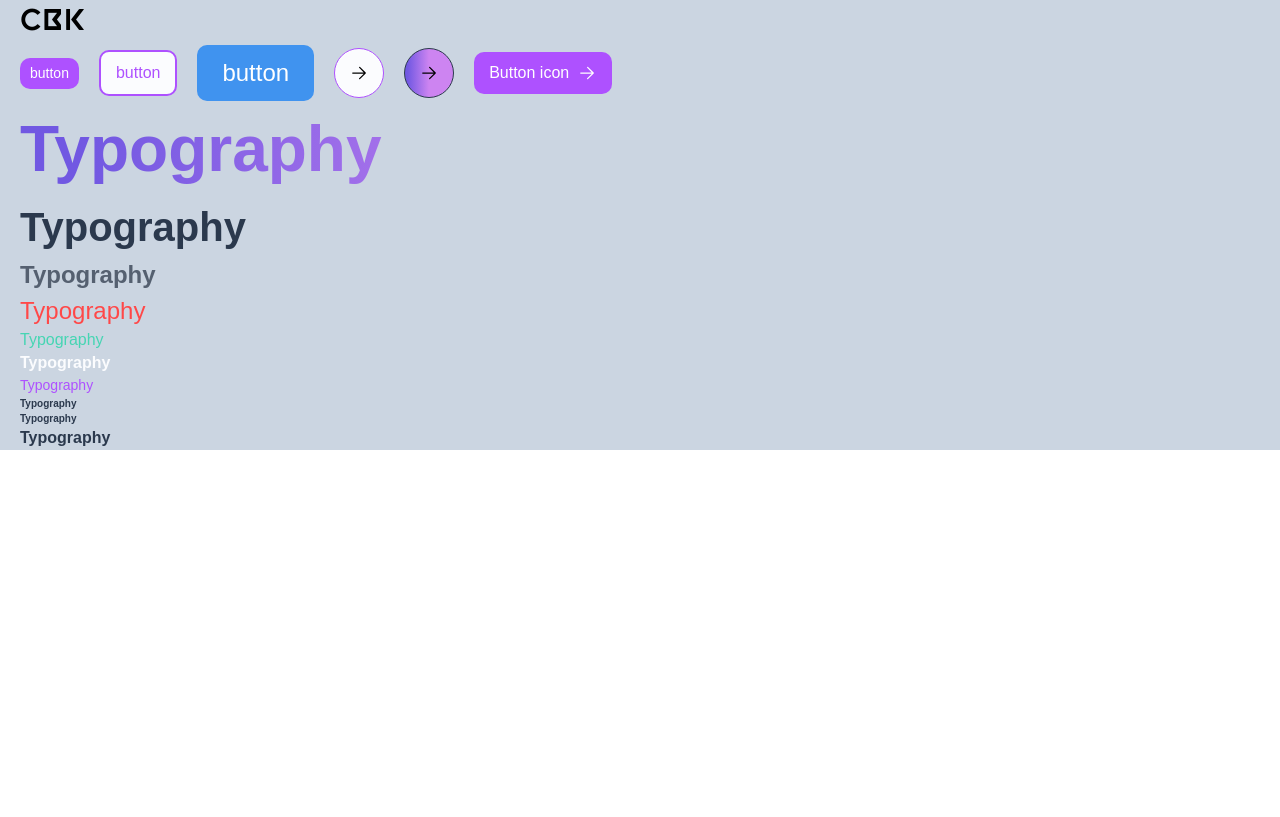
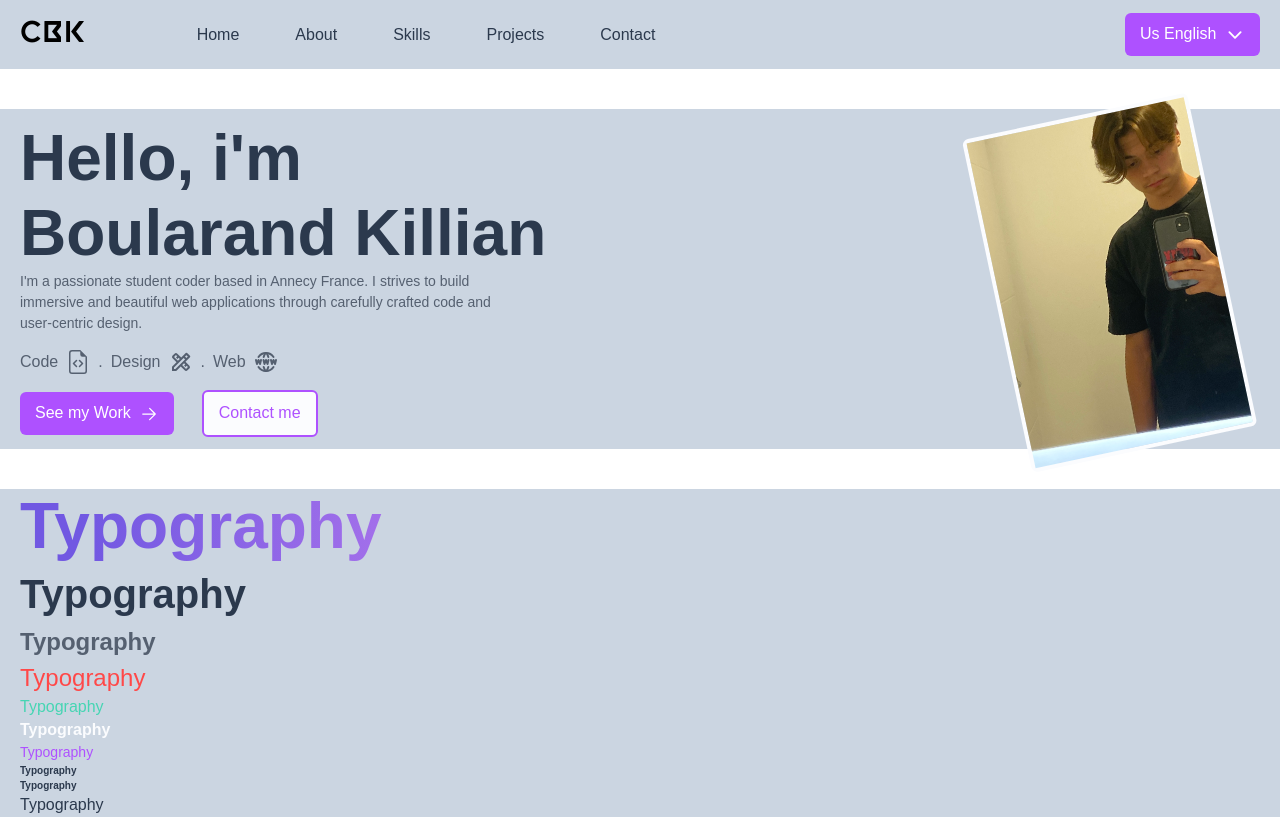
Before and after one commit to Wesome0674/CBK, a Next.js app: page / in a window 1280 px wide. Built offline with nearby package versions, Linux system fonts and the light colour scheme.

Commit message:
header almost done

```diff
--- a/src/app/page.tsx
+++ b/src/app/page.tsx
@@ -1,11 +1,6 @@
 import { Button } from "@/ui/designsystem/Button";
 import { Typographie } from "@/ui/designsystem/typography/Typographie";
 import Image from "next/image";
-import { HiArrowSmallRight } from "react-icons/hi2"; // right arrow
-import { BsFileEarmarkCode } from "react-icons/bs"; // code header
-import { MdOutlineDesignServices } from "react-icons/md"; // design header
-import { TbWorldWww } from "react-icons/tb"; // www
-import { IoChevronDown } from "react-icons/io5"; // down chevron
 import { BiCodeBlock, BiSolidMessageRoundedDetail } from "react-icons/bi"; // code and message
 import { FaServer } from "react-icons/fa6"; // back-end
 import { SiArduino } from "react-icons/si"; // iot
@@ -15,28 +10,14 @@ import { FaReact } from "react-icons/fa"; // react
 import { SiTailwindcss } from "react-icons/si"; // tailwind
 import { Container } from "@/ui/components/container/Container";
 import { Navigation } from "@/ui/components/navigation/Navigation";
+import { Header } from "@/ui/components/header/Header";
 
 export default function Home() {
   return (
     <>
       <Navigation />
+      <Header />
       <Container>
-        <div className="flex gap-5 items-center">
-          <Button size="small" variant="accent">
-            button
-          </Button>
-          <Button variant="outline">button</Button>
-          <Button size="large" variant="insta">
-            button
-          </Button>
-          <Button
-            variant="icon"
-            iconTheme="secondary"
-            icon={{ icon: HiArrowSmallRight }}
-          />
-          <Button variant="icon" icon={{ icon: HiArrowSmallRight }} />
-          <Button icon={{ icon: HiArrowSmallRight }}>Button icon</Button>
-        </div>
         <Typographie theme="linear" variant="display" component="h1">
           Typography
         </Typographie>
--- /dev/null
+++ b/src/ui/components/header/Header.tsx
@@ -0,0 +1,71 @@
+import { Typographie } from "@/ui/designsystem/typography/Typographie";
+import { Container } from "../container/Container";
+import { Button } from "@/ui/designsystem/Button";
+import { HiArrowSmallRight } from "react-icons/hi2"; // right arrow
+import { BsFileEarmarkCode } from "react-icons/bs"; // code header
+import { MdOutlineDesignServices } from "react-icons/md"; // design header
+import { TbWorldWww } from "react-icons/tb"; // www
+import Image from "next/image";
+
+interface Props {}
+
+export const Header = ({}: Props) => {
+  return (
+    <Container className="flex items-center justify-between my-10 ">
+      <div className="space-y-4">
+        <div>
+          <Typographie
+            variant="display"
+            component="h1"
+            className="flex flex-col"
+          >
+            <span>Hello, i'm</span>
+            <span>Boularand Killian</span>
+          </Typographie>
+          <Typographie
+            variant="body-sm"
+            theme="tercery"
+            className="max-w-[500px]"
+            component="p"
+          >
+            I'm a passionate student coder based in Annecy France. I strives to
+            build immersive and beautiful web applications through carefully
+            crafted code and user-centric design.
+          </Typographie>
+        </div>
+
+        <Typographie
+          theme="tercery"
+          component="div"
+          className="flex items-center gap-x-2"
+        >
+          <span>Code</span>
+          <BsFileEarmarkCode size={24} />
+          <span>.</span>
+          <span>Design</span>
+          <MdOutlineDesignServices size={24} />
+          <span>.</span>
+          <span>Web</span>
+          <TbWorldWww size={24} />
+        </Typographie>
+        <div className="space-x-7">
+          <Button icon={{ icon: HiArrowSmallRight }}>See my Work</Button>
+          <Button variant="outline">Contact me</Button>
+        </div>
+      </div>
+      <div //👈 wrap your Image tag
+        className="flex h-[340px] w-[230px] border-4 border-light rounded origin-bottom -rotate-12"
+        style={{
+          position: "relative",
+        }}
+      >
+        <Image
+          src={"/assets/images/meheader.jpeg"}
+          alt="image"
+          fill
+          objectFit="cover"
+        />
+      </div>
+    </Container>
+  );
+};
--- a/src/ui/components/navigation/Navigation.tsx
+++ b/src/ui/components/navigation/Navigation.tsx
@@ -1,17 +1,38 @@
 import { Typographie } from "@/ui/designsystem/typography/Typographie";
 import { Container } from "../container/Container";
+import { Button } from "@/ui/designsystem/Button";
+import { IoChevronDown } from "react-icons/io5";
 
 interface Props {}
 
 export const Navigation = ({}: Props) => {
   return (
-    <Container>
-      <nav>
+    <Container className="flex items-center justify-between gap-5 py-3">
+      <div className="flex items-center gap-28">
+        <h1 className="text-[30px] tracking-wide text-valorant ">CBK</h1>
         <div>
-          <h1 className="text-[30px] tracking-wide text-valorant ">CBK</h1>
+          <Typographie
+            variant="link"
+            className="flex items-center gap-14 "
+            component="span"
+          >
+            <span>Home</span>
+            <span>About</span>
+            <span>Skills</span>
+            <span>Projects</span>
+            <span>Contact</span>
+          </Typographie>
         </div>
-        <div></div>
-      </nav>
+      </div>
+      <Button size="medium" icon={{ icon: IoChevronDown }}>
+        <select
+          name="language"
+          className="bg-transparent appearance-none border-none focus:outline-none cursor-pointer"
+        >
+          <option className="text-black">Us English</option>
+          <option className="text-black">Fr French</option>
+        </select>
+      </Button>
     </Container>
   );
 };
--- a/src/ui/designsystem/typography/Typographie.tsx
+++ b/src/ui/designsystem/typography/Typographie.tsx
@@ -12,7 +12,7 @@ interface Props {
     | "pre-title"
     | "button-text"
     | "link";
-  component?: "h1" | "h2" | "h3" | "h4" | "h5" | "h6" | "span" | "p" | "div";
+  component?: "h1" | "h2" | "h3" | "h4" | "h5" | "h6" | "span" | "p" | "a" | "div";
   weight?: "regular" | "medium";
   className?: string;
   theme?:
--- a/tailwind.config.js
+++ b/tailwind.config.js
@@ -14,13 +14,14 @@ module.exports = {
         "linear-gradient(90deg, rgba(113,88,226,1) 5%, rgba(205,132,241,1) 50%)",
     },
     borderRadius: {
-      DEFAULT: '10px',
+      DEFAULT: '6px',
       'full': '9999px'
     },
     fontSize: {
       "4xl": [
         "64px",
         {
+          lineHeight: '75px',
           fontWeight: "600",
         },
       ],
@@ -78,7 +79,7 @@ module.exports = {
       link: [
         "16px",
         {
-          fontWeight: "600",
+          fontWeight: "500",
         },
       ],
     },
```
Also changed, not shown: public/assets/images/meheader.jpeg (added), public/assets/images/meheader.png (deleted), src/app/globals.css (line endings or trailing spaces).
